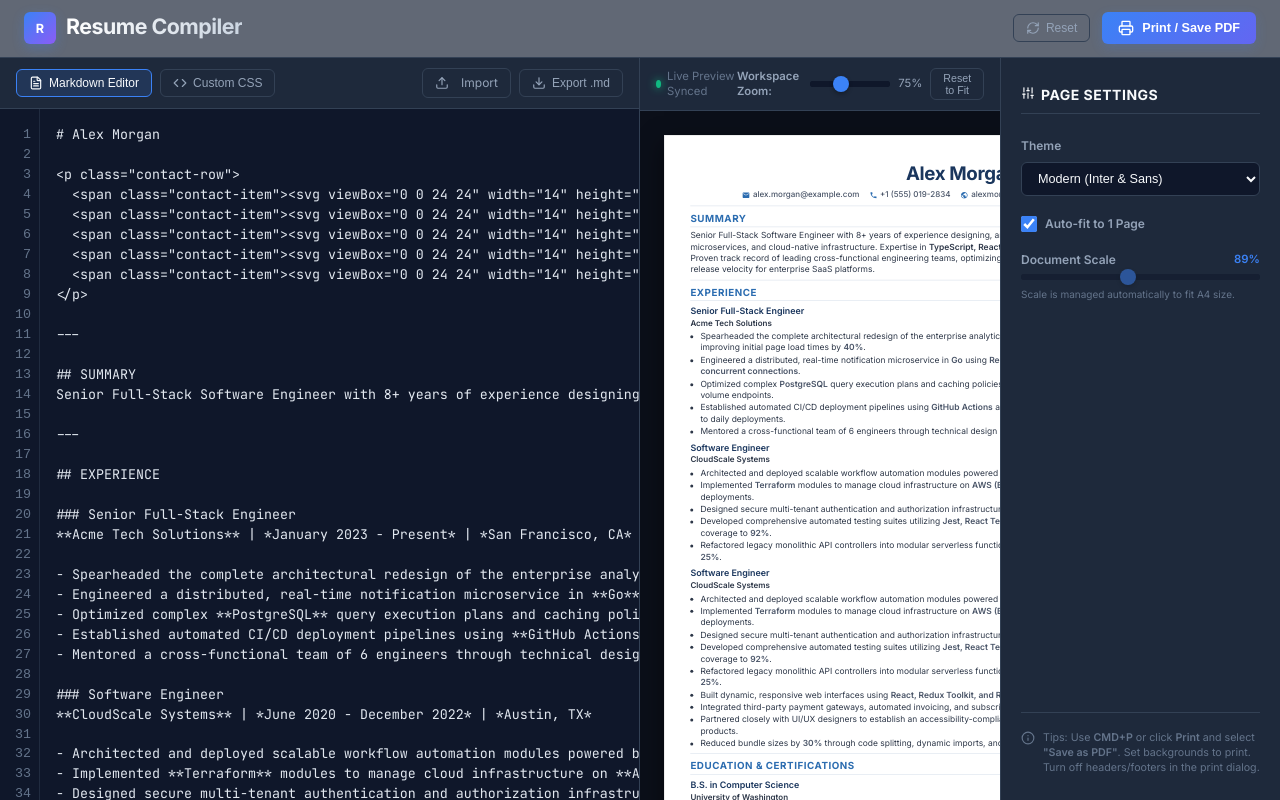
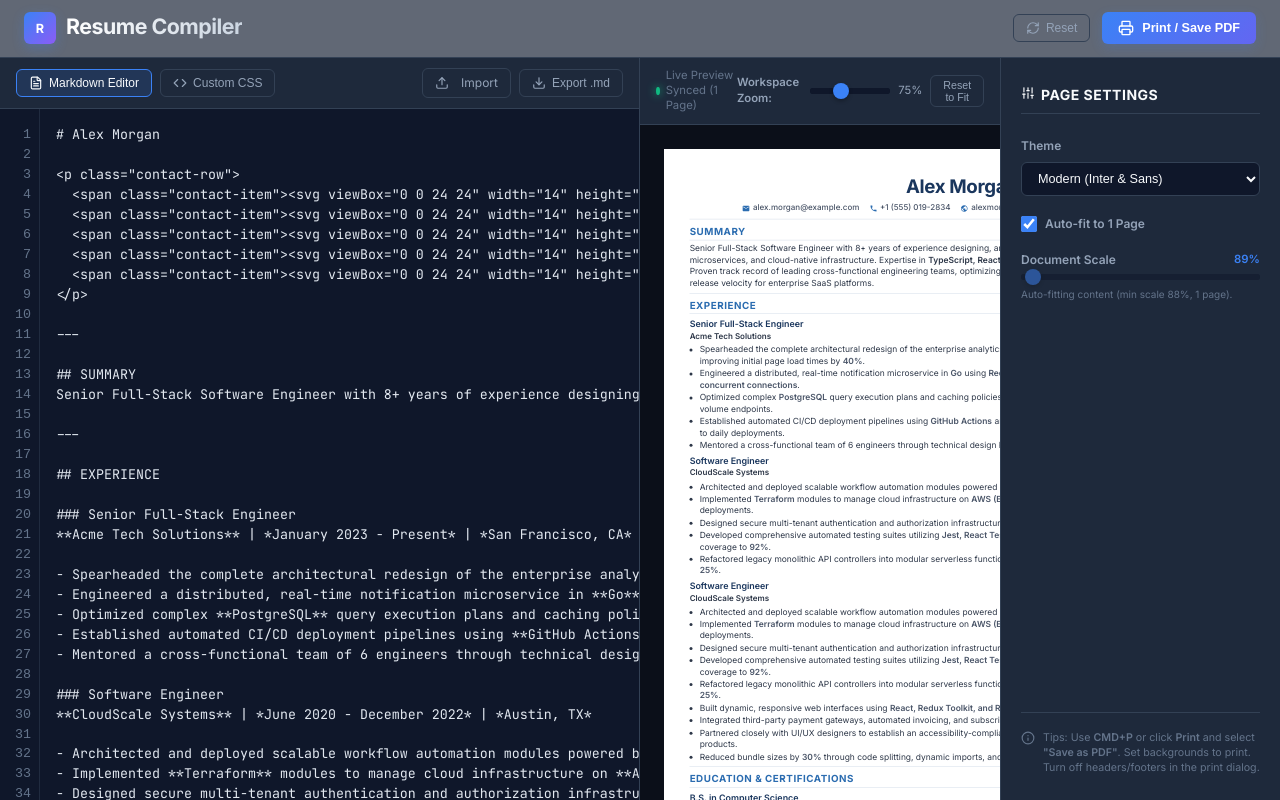
Before and after one commit to rajnish93/resume-compiler, a Next.js app: page / in a window 1280 px wide. Built offline with nearby package versions, Linux system fonts and the light colour scheme.

Commit message:
feat: implement multi-page preview support with dynamic pagination and auto-scaling logic

```diff
--- a/src/app/page.tsx
+++ b/src/app/page.tsx
@@ -27,7 +27,11 @@ export default function ResumeBuilder() {
   const [activeTab, setActiveTab] = useState<"editor" | "css">("editor");
   const [zoom, setZoom] = useState<number>(0.75);
   const [mounted, setMounted] = useState<boolean>(false);
-  const [paperHeight, setPaperHeight] = useState<number>(1123);
+  const [pageCount, setPageCount] = useState<number>(1);
+
+  const pageHeight = paperFormat === "a4" ? 1123 : 1056;
+  const pageWidth = paperFormat === "a4" ? 794 : 816;
+  const documentHeight = pageCount * pageHeight;
 
   const textareaRef = useRef<HTMLTextAreaElement>(null);
   const iframeRef = useRef<HTMLIFrameElement>(null);
@@ -138,7 +142,7 @@ export default function ResumeBuilder() {
                 margin: 0 !important;
                 padding: 0 !important;
                 box-sizing: border-box !important;
-                background-color: #ffffff;
+                background-color: transparent;
                 -webkit-print-color-adjust: exact;
                 print-color-adjust: exact;
                 width: 100% !important;
@@ -200,38 +204,55 @@ export default function ResumeBuilder() {
       bodyEl.style.zoom = scale.toString();
     }
 
-    // Perform height measurement & auto-scaling
+    // Perform height measurement & auto-scaling & pagination calculation
     const runMeasurement = () => {
-      if (containerEl) {
-        // Temporarily reset zoom to measure unscaled natural height
-        if (bodyEl) bodyEl.style.zoom = "1";
-        const contentHeight = containerEl.scrollHeight;
+      if (!containerEl || !doc.body) return;
 
-        const totalHeight = paperFormat === "a4" ? 1123 : 1056;
-        if (contentHeight > 0) {
-          const calculatedScale = totalHeight / contentHeight;
-          const finalScale = Math.min(1.0, Math.max(0.4, Number(calculatedScale.toFixed(2))));
+      // Temporarily set zoom to 1 to measure unscaled natural content height
+      doc.body.style.zoom = "1";
+      const naturalHeight = containerEl.scrollHeight;
+      if (naturalHeight <= 0) return;
 
-          if (autoScale) {
-            if (scale !== finalScale) {
-              setScale(finalScale);
-            }
-            if (bodyEl) bodyEl.style.zoom = finalScale.toString();
+      const MIN_SCALE = .88;
+      let appliedScale = scale;
+      let requiredPageCount = 1;
+
+      if (autoScale) {
+        if (naturalHeight <= pageHeight) {
+          appliedScale = 1.0;
+          requiredPageCount = 1;
+        } else {
+          const rawFitScale = pageHeight / naturalHeight;
+          if (rawFitScale >= MIN_SCALE) {
+            appliedScale = Number(rawFitScale.toFixed(2));
+            requiredPageCount = 1;
           } else {
-            if (bodyEl) bodyEl.style.zoom = scale.toString();
+            appliedScale = MIN_SCALE;
+            const scaledHeight = naturalHeight * appliedScale;
+            requiredPageCount = Math.max(1, Math.ceil(scaledHeight / pageHeight));
           }
+        }
+      } else {
+        appliedScale = Math.max(MIN_SCALE, scale);
+        const scaledHeight = naturalHeight * appliedScale;
+        requiredPageCount = Math.max(1, Math.ceil(scaledHeight / pageHeight));
+      }
 
-          const activeScale = autoScale ? finalScale : scale;
-          const visualContentHeight = Math.ceil(contentHeight * activeScale);
-          const newPaperHeight = Math.max(totalHeight, visualContentHeight);
-          setPaperHeight(newPaperHeight);
-        }
+      // Apply zoom to iframe body
+      doc.body.style.zoom = appliedScale.toString();
+
+      // Update state only if values have actually changed to avoid infinite re-renders
+      if (autoScale && Math.abs(scale - appliedScale) >= 0.005) {
+        setScale(appliedScale);
+      }
+      if (pageCount !== requiredPageCount) {
+        setPageCount(requiredPageCount);
       }
     };
 
     const timeoutId = setTimeout(runMeasurement, 50);
     return () => clearTimeout(timeoutId);
-  }, [htmlContent, activeThemeCss, mounted, autoScale, paperFormat, scale]);
+  }, [htmlContent, activeThemeCss, mounted, autoScale, paperFormat, scale, pageCount, pageHeight]);
 
   // Vector Print / Save PDF Handler (Real selectable text, links, ATS-friendly)
   const handlePrint = () => {
@@ -272,6 +293,7 @@ export default function ResumeBuilder() {
       setTheme("modern");
       setScale(0.92);
       setAutoScale(true);
+      setPageCount(1);
     }
   };
 
@@ -401,7 +423,7 @@ export default function ResumeBuilder() {
           <div className="preview-header">
             <div className="preview-status">
               <span className="status-dot"></span>
-              <span>Live Preview Synced</span>
+              <span>Live Preview Synced ({pageCount} {pageCount === 1 ? "Page" : "Pages"})</span>
             </div>
             <div className="toolbar-group">
               <span className="setting-label" style={{ fontSize: "8.5pt" }}>Workspace Zoom:</span>
@@ -434,24 +456,84 @@ export default function ResumeBuilder() {
             <div
               className="paper-wrapper"
               style={{
-                width: (paperFormat === "a4" ? 794 : 816) * zoom,
-                height: paperHeight * zoom,
+                width: pageWidth * zoom,
+                height: documentHeight * zoom,
               }}
             >
               <div
                 className={`paper-frame format-${paperFormat}`}
                 style={{
-                  width: paperFormat === "a4" ? 794 : 816,
-                  height: paperHeight,
+                  width: pageWidth,
+                  height: documentHeight,
                   transform: `scale(${zoom})`,
                   transformOrigin: "top left",
+                  position: "relative",
+                  background: "transparent",
+                  boxShadow: "none",
+                  border: "none",
                 }}
               >
+                {/* Render pageCount A4 page backgrounds */}
+                <div
+                  className="page-backgrounds-container"
+                  style={{
+                    position: "absolute",
+                    top: 0,
+                    left: 0,
+                    width: "100%",
+                    height: "100%",
+                    pointerEvents: "none",
+                  }}
+                >
+                  {Array.from({ length: pageCount }).map((_, index) => (
+                    <div
+                      key={index}
+                      className="page-sheet"
+                      style={{
+                        width: pageWidth,
+                        height: pageHeight,
+                        position: "absolute",
+                        top: index * pageHeight,
+                        left: 0,
+                        backgroundColor: "#ffffff",
+                        boxShadow: "0 10px 30px rgba(0, 0, 0, 0.5), 0 1px 3px rgba(0, 0, 0, 0.2)",
+                        borderBottom: index < pageCount - 1 ? "2px dashed #94a3b8" : "none",
+                        boxSizing: "border-box",
+                      }}
+                    >
+                      {pageCount > 1 && (
+                        <div
+                          className="page-number-badge"
+                          style={{
+                            position: "absolute",
+                            bottom: 12,
+                            right: 16,
+                            fontSize: "8pt",
+                            fontWeight: 600,
+                            color: "#94a3b8",
+                            userSelect: "none",
+                          }}
+                        >
+                          Page {index + 1} of {pageCount}
+                        </div>
+                      )}
+                    </div>
+                  ))}
+                </div>
+
                 <iframe
                   id="preview-iframe"
                   ref={iframeRef}
                   title="Resume Print Preview"
                   className="resume-iframe"
+                  style={{
+                    position: "relative",
+                    zIndex: 1,
+                    width: "100%",
+                    height: "100%",
+                    border: "none",
+                    background: "transparent",
+                  }}
                 />
               </div>
             </div>
@@ -504,7 +586,7 @@ export default function ResumeBuilder() {
               <input
                 id="scale-slider"
                 type="range"
-                min="0.4"
+                min=".88"
                 max="1.5"
                 step="0.01"
                 value={scale}
@@ -514,7 +596,9 @@ export default function ResumeBuilder() {
                 style={{ opacity: autoScale ? 0.5 : 1, cursor: autoScale ? "not-allowed" : "pointer" }}
               />
               <span style={{ fontSize: "7.5pt", color: "var(--text-muted)", marginTop: 2 }}>
-                {autoScale ? "Scale is managed automatically to fit A4 size." : "Shrink or enlarge text manually."}
+                {autoScale
+                  ? `Auto-fitting content (min scale 88%, ${pageCount} ${pageCount === 1 ? "page" : "pages"}).`
+                  : "Shrink or enlarge text manually."}
               </span>
             </div>
           </div>
```
